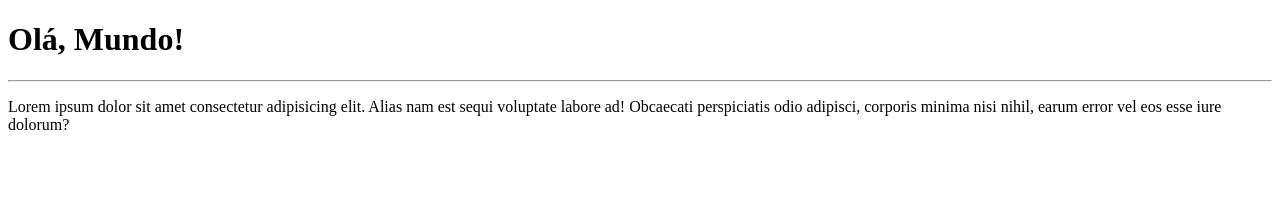
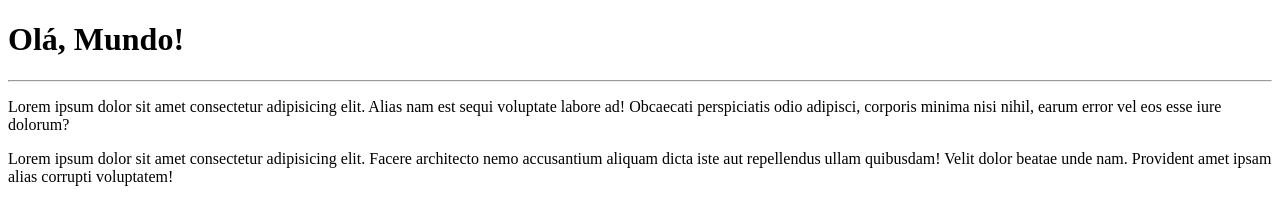
Before and after one commit to alessandrateixeira/Ola-Mundo, a plain HTML site: page site-exemplo/index.html in a window 1280 px wide. Drawn offline with Linux system fonts and the light colour scheme.

Commit message:
adicionei um parágrafo

```diff
--- a/site-exemplo/index.html
+++ b/site-exemplo/index.html
@@ -10,5 +10,6 @@
     <h1>Olá, Mundo!</h1>
     <hr>
     <p>Lorem ipsum dolor sit amet consectetur adipisicing elit. Alias nam est sequi voluptate labore ad! Obcaecati perspiciatis odio adipisci, corporis minima nisi nihil, earum error vel eos esse iure dolorum?</p>
+    <p>Lorem ipsum dolor sit amet consectetur adipisicing elit. Facere architecto nemo accusantium aliquam dicta iste aut repellendus ullam quibusdam! Velit dolor beatae unde nam. Provident amet ipsam alias corrupti voluptatem!</p>
 </body>
 </html>
```
